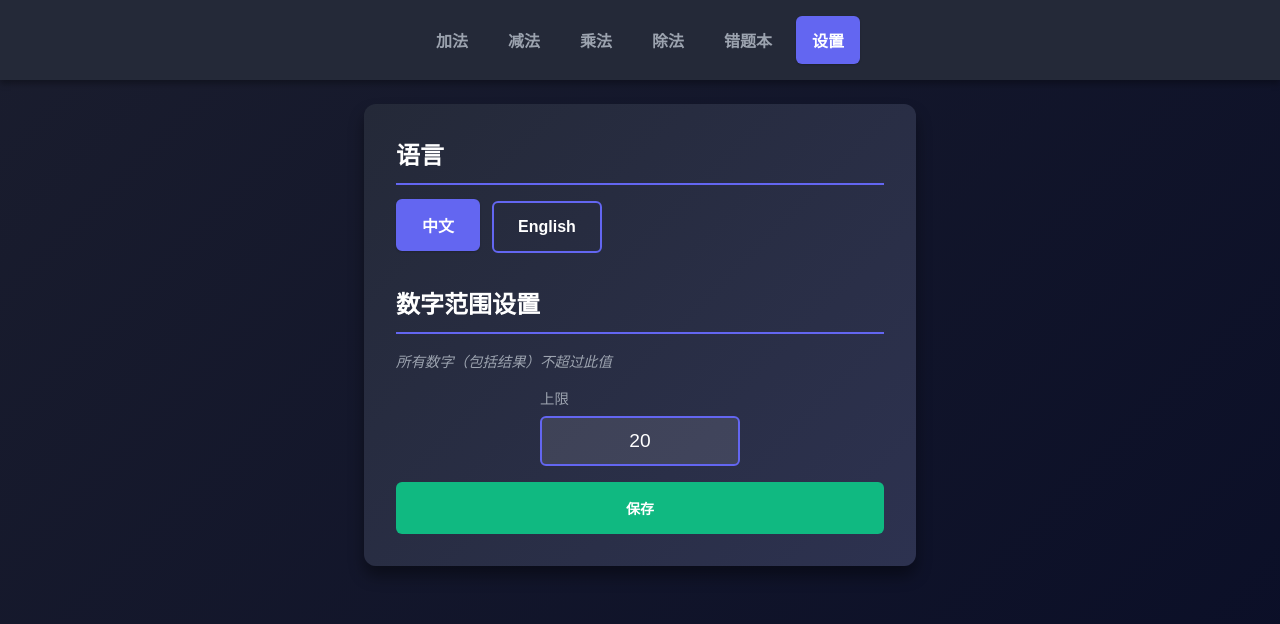
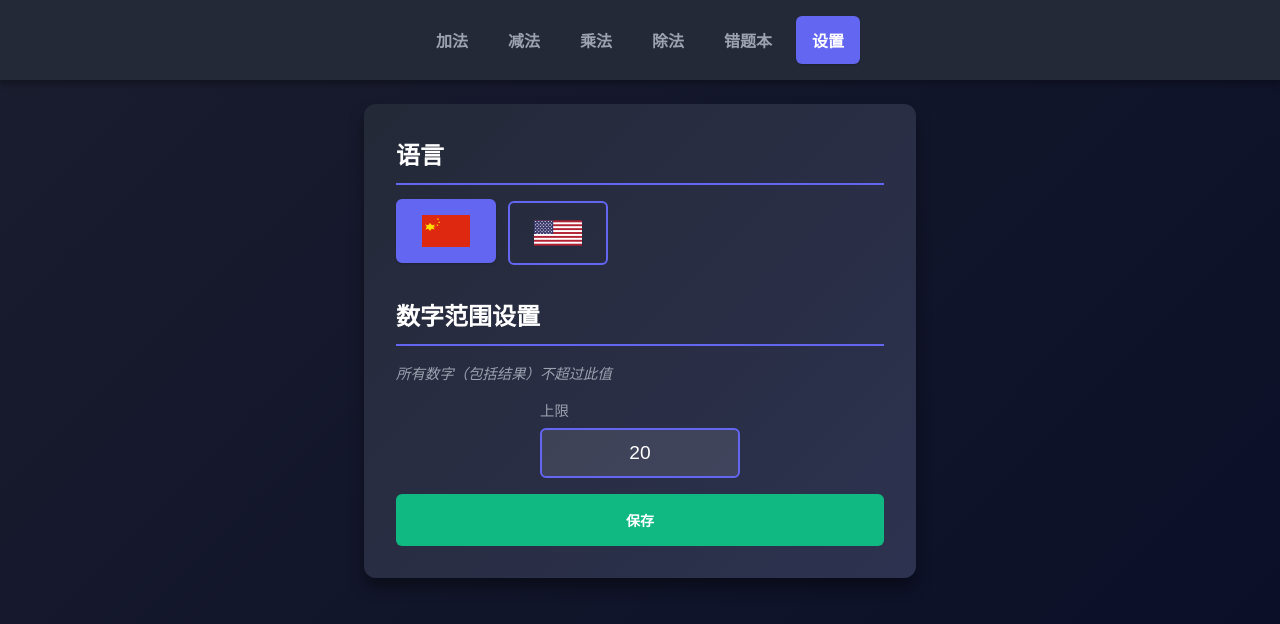
Before and after one commit to ryu9827/math-playground, a React (Create React App) app: page / in a window 1280 px wide. Both pictures are taken after a click on the button "设置". Shown: the top 624 px of the page. Built offline with nearby package versions, Linux system fonts and the light colour scheme.

Commit message:
resolve bugs

```diff
--- a/src/App.tsx
+++ b/src/App.tsx
@@ -8,12 +8,40 @@ import './App.scss'
 export type OperationType = '+' | '-' | '×' | '÷'
 export type TabType = OperationType | 'wrong' | 'settings'
 
+const STORAGE_KEY = 'math-playground-current-tab'
+
+// 从 localStorage 加载上次选择的 tab
+const loadCurrentTab = (): TabType => {
+	try {
+		const saved = localStorage.getItem(STORAGE_KEY)
+		if (saved && (saved === '+' || saved === '-' || saved === '×' || saved === '÷' || saved === 'wrong' || saved === 'settings')) {
+			return saved as TabType
+		}
+	} catch (error) {
+		console.error('Failed to load current tab from localStorage:', error)
+	}
+	return '+' // 默认返回加法
+}
+
+// 保存当前 tab 到 localStorage
+const saveCurrentTab = (tab: TabType) => {
+	try {
+		localStorage.setItem(STORAGE_KEY, tab)
+	} catch (error) {
+		console.error('Failed to save current tab to localStorage:', error)
+	}
+}
+
 function App() {
-	const [currentTab, setCurrentTab] = useState<TabType>('+')
-	const [currentOperation, setCurrentOperation] = useState<OperationType>('+')
+	const [currentTab, setCurrentTab] = useState<TabType>(loadCurrentTab())
+	const [currentOperation, setCurrentOperation] = useState<OperationType>(() => {
+		const initialTab = loadCurrentTab()
+		return (initialTab === '+' || initialTab === '-' || initialTab === '×' || initialTab === '÷') ? initialTab : '+'
+	})
 
 	const handleTabChange = (tab: TabType) => {
 		setCurrentTab(tab)
+		saveCurrentTab(tab) // 保存到 localStorage
 		if (tab === '+' || tab === '-' || tab === '×' || tab === '÷') {
 			setCurrentOperation(tab)
 		}
@@ -28,7 +56,9 @@ function App() {
 					currentTab === '-' ||
 					currentTab === '×' ||
 					currentTab === '÷') && <Question operation={currentOperation} />}
-				{currentTab === 'wrong' && <WrongQuestions />}
+				{currentTab === 'wrong' && (
+					<WrongQuestions onNavigateToQuestion={handleTabChange} />
+				)}
 				{currentTab === 'settings' && <Settings />}
 			</main>
 		</div>
--- a/src/components/CelebrationAnimation.tsx
+++ b/src/components/CelebrationAnimation.tsx
@@ -16,14 +16,30 @@ export const CelebrationAnimation: React.FC<CelebrationAnimationProps> = ({
 		Math.floor(Math.random() * 30)
 	)
 
+	// 使用 ref 来保存最新的 onComplete，避免依赖问题
+	const onCompleteRef = React.useRef(onComplete)
+
+	React.useEffect(() => {
+		onCompleteRef.current = onComplete
+	}, [onComplete])
+
 	React.useEffect(() => {
 		if (show) {
+			console.log('CelebrationAnimation - 显示动画, 类型:', animationType)
 			// 每次显示时随机选择一个新动画
 			setAnimationType(Math.floor(Math.random() * 30))
-			const timer = setTimeout(onComplete, 2000)
-			return () => clearTimeout(timer)
+			const timer = setTimeout(() => {
+				console.log('CelebrationAnimation - 2秒后调用 onComplete')
+				onCompleteRef.current()
+			}, 2000)
+
+			// 清理函数：当组件卸载或 show 变为 false 时清除定时器
+			return () => {
+				console.log('CelebrationAnimation - 清理定时器')
+				clearTimeout(timer)
+			}
 		}
-	}, [show, onComplete])
+	}, [show])
 
 	const animations = [
 		// 1. 烟花爆炸
@@ -49,7 +65,7 @@ export const CelebrationAnimation: React.FC<CelebrationAnimationProps> = ({
 			className='animation-container'
 			initial={{ scale: 0, rotate: -180 }}
 			animate={{ scale: [0, 1.2, 1], rotate: 0 }}
-			transition={{ duration: 0.6, type: 'spring' }}
+			transition={{ duration: 0.6 }}
 		>
 			<div className='emoji-large'>😺</div>
 			<motion.div
@@ -497,13 +513,11 @@ export const CelebrationAnimation: React.FC<CelebrationAnimationProps> = ({
 				rotate: 0,
 				scale: [0, 1.5, 1],
 			}}
-			transition={{ duration: 1.5, type: 'spring' }}
+			transition={{ duration: 1.5 }}
 		>
 			<div className='emoji-large'>🍦</div>
 			<div className='text-celebration'>甜蜜奖励！</div>
-		</motion.div>,
-
-		// 28. 蝴蝶飞舞
+		</motion.div>, // 28. 蝴蝶飞舞
 		<div key='butterfly' className='animation-container'>
 			{[...Array(6)].map((_, i) => (
 				<motion.div
@@ -555,7 +569,7 @@ export const CelebrationAnimation: React.FC<CelebrationAnimationProps> = ({
 					scale: [0, 1.5, 1.2, 1.5, 1],
 					rotate: [0, -10, 10, -10, 0],
 				}}
-				transition={{ duration: 1.5, type: 'spring' }}
+				transition={{ duration: 1.5 }}
 			>
 				<div className='emoji-large'>👑</div>
 			</motion.div>
--- a/src/components/Settings.tsx
+++ b/src/components/Settings.tsx
@@ -4,6 +4,8 @@ import { RootState } from '../store/store'
 import { setLanguage, setMaxNumber } from '../store/settingsSlice'
 import { translations } from '../utils/i18n'
 import { motion } from 'framer-motion'
+import { ChinaFlag } from './flags/ChinaFlag'
+import { USAFlag } from './flags/USAFlag'
 import '../styles/Settings.scss'
 
 export const Settings: React.FC = () => {
@@ -35,18 +37,19 @@ export const Settings: React.FC = () => {
 						<button
 							className={`lang-btn ${language === 'zh' ? 'active' : ''}`}
 							onClick={() => dispatch(setLanguage('zh'))}
+							title={t.chinese}
 						>
-							{t.chinese}
+							<ChinaFlag width={48} height={36} />
 						</button>
 						<button
 							className={`lang-btn ${language === 'en' ? 'active' : ''}`}
 							onClick={() => dispatch(setLanguage('en'))}
+							title={t.english}
 						>
-							{t.english}
+							<USAFlag width={48} height={36} />
 						</button>
 					</div>
-				</div>
-
+				</div>{' '}
 				<div className='setting-section'>
 					<h3>{t.rangeSettings}</h3>
 					<p className='setting-hint'>{t.maxNumberHint}</p>
--- a/src/components/WrongQuestions.tsx
+++ b/src/components/WrongQuestions.tsx
@@ -7,15 +7,23 @@ import {
 } from '../store/questionsSlice'
 import { translations } from '../utils/i18n'
 import { motion } from 'framer-motion'
+import { TabType } from '../App'
 import '../styles/WrongQuestions.scss'
 
-export const WrongQuestions: React.FC = () => {
+interface WrongQuestionsProps {
+	onNavigateToQuestion: (tab: TabType) => void
+}
+
+export const WrongQuestions: React.FC<WrongQuestionsProps> = ({
+	onNavigateToQuestion,
+}) => {
 	const dispatch = useDispatch()
 	const { wrongQuestions } = useSelector((state: RootState) => state.questions)
 	const { language } = useSelector((state: RootState) => state.settings)
 	const t = translations[language]
 
 	const handlePractice = (question: any) => {
+		// 先设置题目
 		dispatch(
 			setCurrentQuestion({
 				id: question.id,
@@ -25,17 +33,8 @@ export const WrongQuestions: React.FC = () => {
 				answer: question.answer,
 			})
 		)
-		// 切换到对应的运算类型标签页
-		const tabMap: { [key: string]: string } = {
-			'+': 'addition',
-			'-': 'subtraction',
-			'×': 'multiplication',
-			'÷': 'division',
-		}
-		const targetTab = document.querySelector(
-			`[data-tab="${tabMap[question.operation]}"]`
-		) as HTMLElement
-		if (targetTab) targetTab.click()
+		// 然后切换到对应的运算类型标签页
+		onNavigateToQuestion(question.operation)
 	}
 
 	if (wrongQuestions.length === 0) {
--- /dev/null
+++ b/src/components/flags/ChinaFlag.tsx
@@ -0,0 +1,43 @@
+import React from 'react'
+
+interface FlagProps {
+	width?: number
+	height?: number
+}
+
+export const ChinaFlag: React.FC<FlagProps> = ({ width = 32, height = 24 }) => {
+	return (
+		<svg
+			xmlns='http://www.w3.org/2000/svg'
+			viewBox='0 0 900 600'
+			width={width}
+			height={height}
+		>
+			<rect width='900' height='600' fill='#de2910' />
+			<g fill='#ffde00'>
+				{/* Large star */}
+				<path
+					d='M150,150 L186.18,190.08 L241.48,178.53 L209.07,221.47 L236.18,269.92 L180.00,258.21 L150,300 L119.82,258.21 L63.82,269.92 L90.93,221.47 L58.52,178.53 L113.82,190.08 Z'
+					transform='translate(0, 0)'
+				/>
+				{/* Small stars */}
+				<path
+					d='M0,0 L7.36,9.51 L19.02,7.76 L12.72,17.28 L20.82,26.24 L9.00,24.41 L0,33 L-9.00,24.41 L-20.82,26.24 L-12.72,17.28 L-19.02,7.76 L-7.36,9.51 Z'
+					transform='translate(300, 60)'
+				/>
+				<path
+					d='M0,0 L7.36,9.51 L19.02,7.76 L12.72,17.28 L20.82,26.24 L9.00,24.41 L0,33 L-9.00,24.41 L-20.82,26.24 L-12.72,17.28 L-19.02,7.76 L-7.36,9.51 Z'
+					transform='translate(330, 120) rotate(23.5 0 0)'
+				/>
+				<path
+					d='M0,0 L7.36,9.51 L19.02,7.76 L12.72,17.28 L20.82,26.24 L9.00,24.41 L0,33 L-9.00,24.41 L-20.82,26.24 L-12.72,17.28 L-19.02,7.76 L-7.36,9.51 Z'
+					transform='translate(300, 180) rotate(48 0 0)'
+				/>
+				<path
+					d='M0,0 L7.36,9.51 L19.02,7.76 L12.72,17.28 L20.82,26.24 L9.00,24.41 L0,33 L-9.00,24.41 L-20.82,26.24 L-12.72,17.28 L-19.02,7.76 L-7.36,9.51 Z'
+					transform='translate(240, 210) rotate(70 0 0)'
+				/>
+			</g>
+		</svg>
+	)
+}
--- /dev/null
+++ b/src/components/flags/USAFlag.tsx
@@ -0,0 +1,83 @@
+import React from 'react'
+
+interface FlagProps {
+	width?: number
+	height?: number
+}
+
+export const USAFlag: React.FC<FlagProps> = ({ width = 32, height = 24 }) => {
+	return (
+		<svg
+			xmlns='http://www.w3.org/2000/svg'
+			viewBox='0 0 1140 600'
+			width={width}
+			height={height}
+		>
+			<rect width='1140' height='600' fill='#b22234' />
+			<g fill='white'>
+				<rect y='46.15' width='1140' height='46.15' />
+				<rect y='138.46' width='1140' height='46.15' />
+				<rect y='230.77' width='1140' height='46.15' />
+				<rect y='323.08' width='1140' height='46.15' />
+				<rect y='415.38' width='1140' height='46.15' />
+				<rect y='507.69' width='1140' height='46.15' />
+			</g>
+			<rect width='456' height='323.08' fill='#3c3b6e' />
+			<g fill='white'>
+				{/* 50 stars arranged in alternating rows of 6 and 5 */}
+				{/* Row 1 - 6 stars */}
+				<circle cx='38' cy='27' r='13' />
+				<circle cx='114' cy='27' r='13' />
+				<circle cx='190' cy='27' r='13' />
+				<circle cx='266' cy='27' r='13' />
+				<circle cx='342' cy='27' r='13' />
+				<circle cx='418' cy='27' r='13' />
+				{/* Row 2 - 5 stars */}
+				<circle cx='76' cy='67' r='13' />
+				<circle cx='152' cy='67' r='13' />
+				<circle cx='228' cy='67' r='13' />
+				<circle cx='304' cy='67' r='13' />
+				<circle cx='380' cy='67' r='13' />
+				{/* Row 3 - 6 stars */}
+				<circle cx='38' cy='107' r='13' />
+				<circle cx='114' cy='107' r='13' />
+				<circle cx='190' cy='107' r='13' />
+				<circle cx='266' cy='107' r='13' />
+				<circle cx='342' cy='107' r='13' />
+				<circle cx='418' cy='107' r='13' />
+				{/* Row 4 - 5 stars */}
+				<circle cx='76' cy='147' r='13' />
+				<circle cx='152' cy='147' r='13' />
+				<circle cx='228' cy='147' r='13' />
+				<circle cx='304' cy='147' r='13' />
+				<circle cx='380' cy='147' r='13' />
+				{/* Row 5 - 6 stars */}
+				<circle cx='38' cy='187' r='13' />
+				<circle cx='114' cy='187' r='13' />
+				<circle cx='190' cy='187' r='13' />
+				<circle cx='266' cy='187' r='13' />
+				<circle cx='342' cy='187' r='13' />
+				<circle cx='418' cy='187' r='13' />
+				{/* Row 6 - 5 stars */}
+				<circle cx='76' cy='227' r='13' />
+				<circle cx='152' cy='227' r='13' />
+				<circle cx='228' cy='227' r='13' />
+				<circle cx='304' cy='227' r='13' />
+				<circle cx='380' cy='227' r='13' />
+				{/* Row 7 - 6 stars */}
+				<circle cx='38' cy='267' r='13' />
+				<circle cx='114' cy='267' r='13' />
+				<circle cx='190' cy='267' r='13' />
+				<circle cx='266' cy='267' r='13' />
+				<circle cx='342' cy='267' r='13' />
+				<circle cx='418' cy='267' r='13' />
+				{/* Row 8 - 5 stars */}
+				<circle cx='76' cy='307' r='13' />
+				<circle cx='152' cy='307' r='13' />
+				<circle cx='228' cy='307' r='13' />
+				<circle cx='304' cy='307' r='13' />
+				<circle cx='380' cy='307' r='13' />
+			</g>
+		</svg>
+	)
+}
--- a/src/styles/Settings.scss
+++ b/src/styles/Settings.scss
@@ -56,6 +56,13 @@
 	font-weight: 600;
 	cursor: pointer;
 	transition: all $transition-fast;
+	display: flex;
+	align-items: center;
+	justify-content: center;
+
+	svg {
+		display: block;
+	}
 
 	&:hover {
 		background: rgba(99, 102, 241, 0.2);
@@ -66,6 +73,10 @@
 		transform: translateY(-2px);
 		box-shadow: $shadow-sm;
 	}
+}
+
+.op-btn {
+	font-size: 1rem;
 }
 
 .range-inputs {
```
Also changed, not shown: animation-test.html (+46 -20 lines), src/components/Question.tsx (+75 -15 lines), package.json (indentation only).
